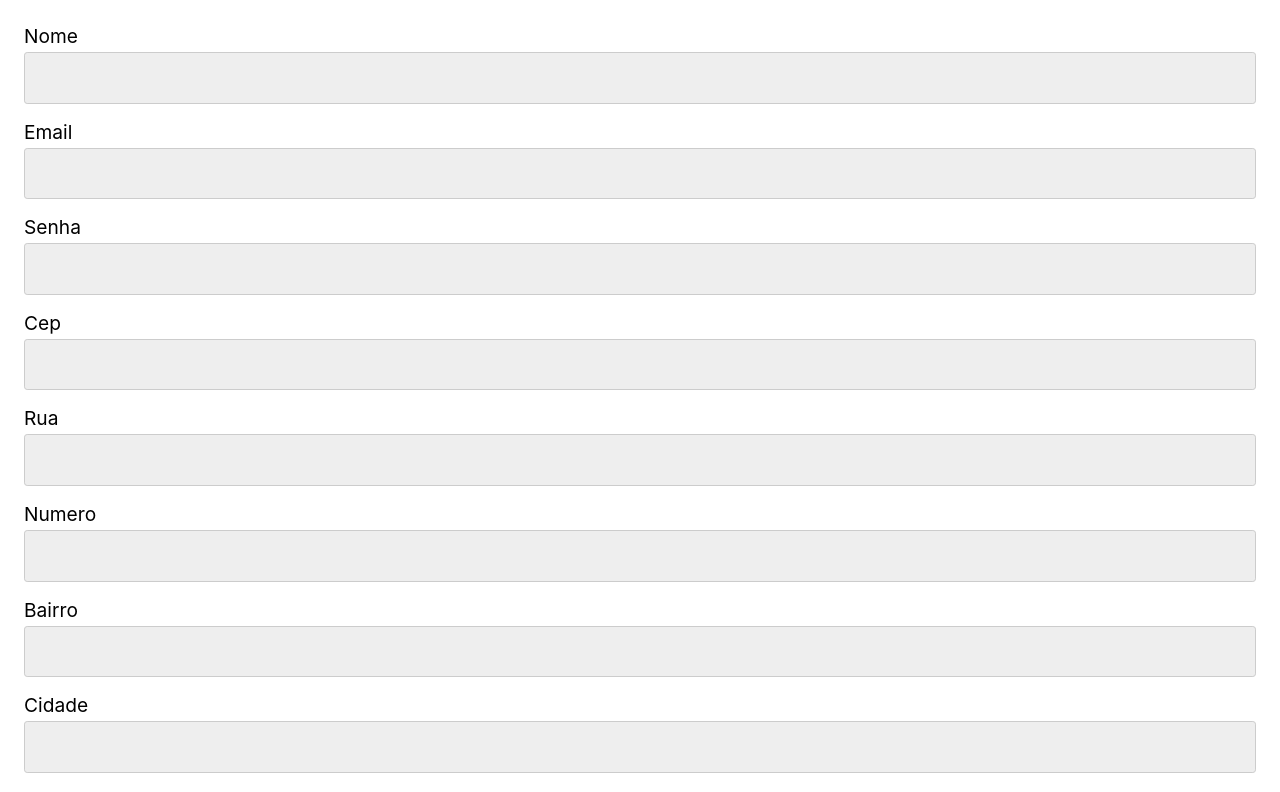
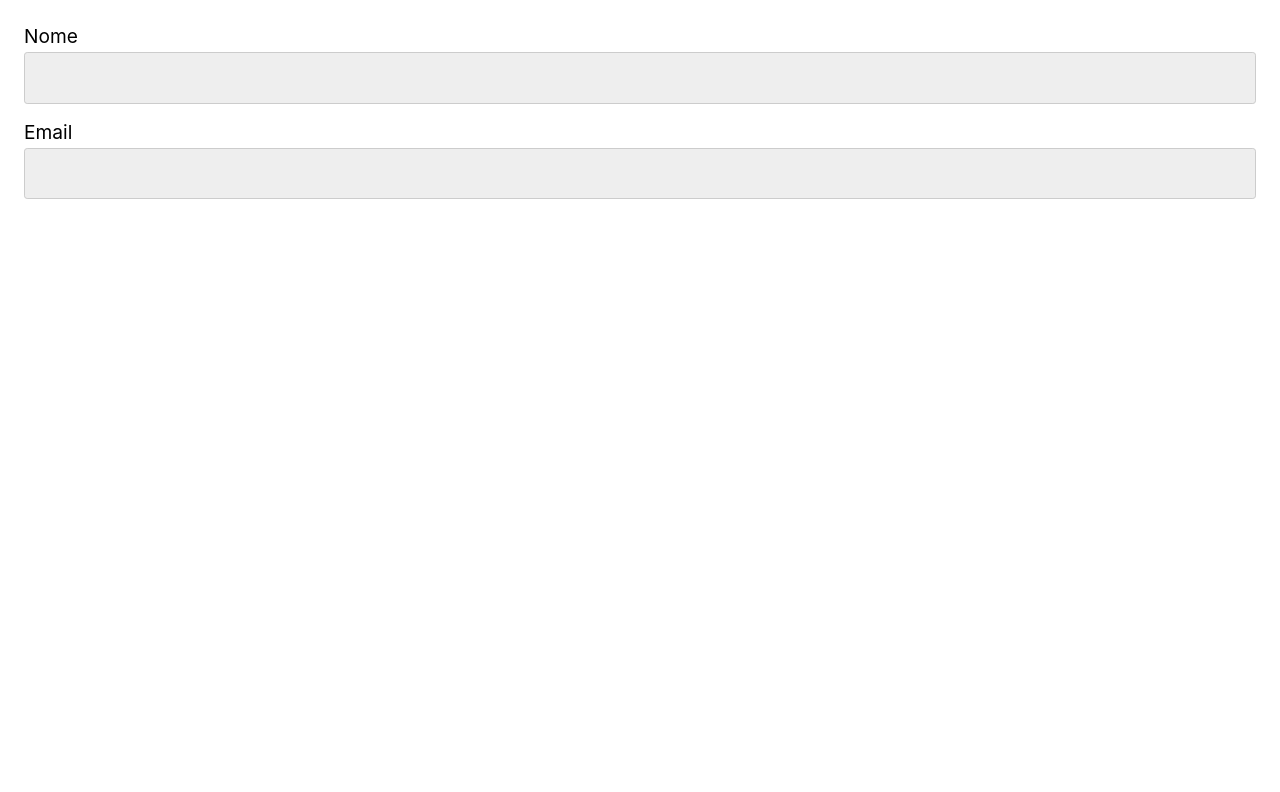
Before and after one commit to ederpagliotto/aulas, a React (Create React App) app: page / in a window 1280 px wide. Shown: the top 792 px of the page. Built offline with nearby package versions, Linux system fonts and the light colour scheme.

Commit message:
created a form using an input component

```diff
--- a/src/App.js
+++ b/src/App.js
@@ -1,94 +1,15 @@
 import React from 'react';
-
-const formFields = [
-  {
-    id: 'nome',
-    label: 'Nome',
-    type: 'text',
-  },
-  {
-    id: 'email',
-    label: 'Email',
-    type: 'email',
-  },
-  {
-    id: 'senha',
-    label: 'Senha',
-    type: 'password',
-  },
-  {
-    id: 'cep',
-    label: 'Cep',
-    type: 'text',
-  },
-  {
-    id: 'rua',
-    label: 'Rua',
-    type: 'text',
-  },
-  {
-    id: 'numero',
-    label: 'Numero',
-    type: 'text',
-  },
-  {
-    id: 'bairro',
-    label: 'Bairro',
-    type: 'text',
-  },
-  {
-    id: 'cidade',
-    label: 'Cidade',
-    type: 'text',
-  },
-  {
-    id: 'estado',
-    label: 'Estado',
-    type: 'text',
-  },
-];
+import Input from './Input';
 
 function App() {
-  const [form, setForm] = React.useState(
-    formFields.reduce((acc, field) => {
-      return {
-        ...acc,
-        [field.id]: '',
-      };
-    }, {}),
-  );
-
-  const [response, setResponse] = React.useState(null);
-
-  function handleSubmit(event) {
-    event.preventDefault();
-    fetch('https://ranekapi.origamid.dev/json/api/usuario', {
-      method: 'POST',
-      headers: {
-        'Content-Type': 'application/json',
-      },
-      body: JSON.stringify(form),
-    }).then((response) => {
-      setResponse(response);
-    });
-  }
-
-  function handleChange({ target }) {
-    const { id, value } = target;
-    setForm({ ...form, [id]: value });
-  }
+  const [nome, setNome] = React.useState('');
+  const [email, setEmail] = React.useState('');
 
   return (
-    <form onSubmit={handleSubmit}>
-      {formFields.map(({ id, label, type }) => (
-        <div key={id}>
-          <label htmlFor={id}>{label}</label>
-          <input type={type} id={id} value={form[id]} onChange={handleChange} />
-        </div>
-      ))}
-      <button>Submit</button>
-      {response && response.ok && <p>Success</p>}
-    </form>
+    <div>
+      <Input label={'Nome'} value={nome} setValue={setNome} />
+      <Input label={'Email'} value={email} setValue={setEmail} />
+    </div>
   );
 }
 
--- /dev/null
+++ b/src/Input.js
@@ -0,0 +1,18 @@
+import React from 'react';
+
+const Input = ({ id, label, value, setValue }) => {
+  return (
+    <div>
+      <label htmlFor={id}>{label}</label>
+      <input
+        type="text"
+        id={id}
+        name={id}
+        value={value}
+        onChange={({ target }) => setValue(target.value)}
+      />
+    </div>
+  );
+};
+
+export default Input;
```
